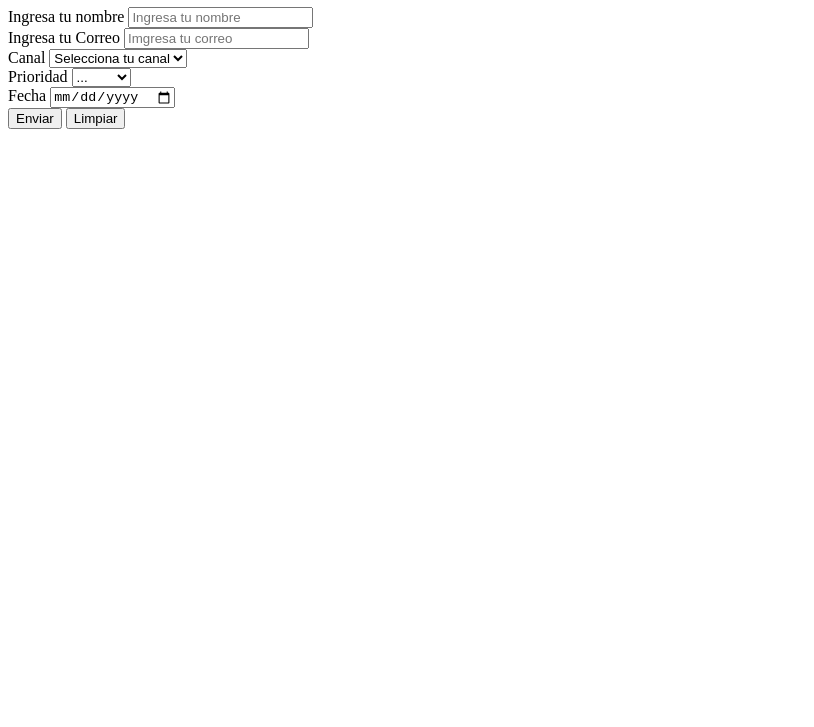
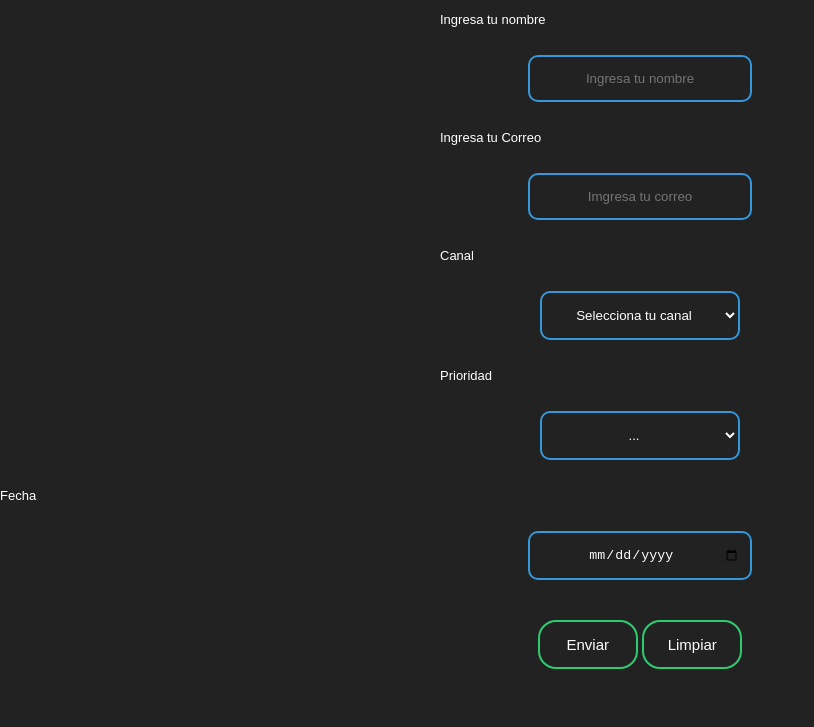
Before and after one commit to nofrxst/formulario, a plain HTML site: page index.html in a window 1280 px wide. Shown: the part 73-800 px from the top of the page, without its empty margins (0-814 px from the left). Drawn offline with Linux system fonts and the light colour scheme.

Commit message:
formularios

```diff
--- a/Formulario/index.html
+++ b/index.html
@@ -4,7 +4,7 @@
     <meta charset="UTF-8">
     <meta name="viewport" content="width=device-width, initial-scale=1.0">
     <meta http-equiv="X-UA-Compatible" content="ie=edge">
-    <link rel="stylesheet" href="formulario.css">
+    <link rel="stylesheet" href="styles/style.css">
     <title>Document</title>
 </head>
 <body>
```
Also changed, not shown: styles/style.css (renamed from Formulario/style.css).
